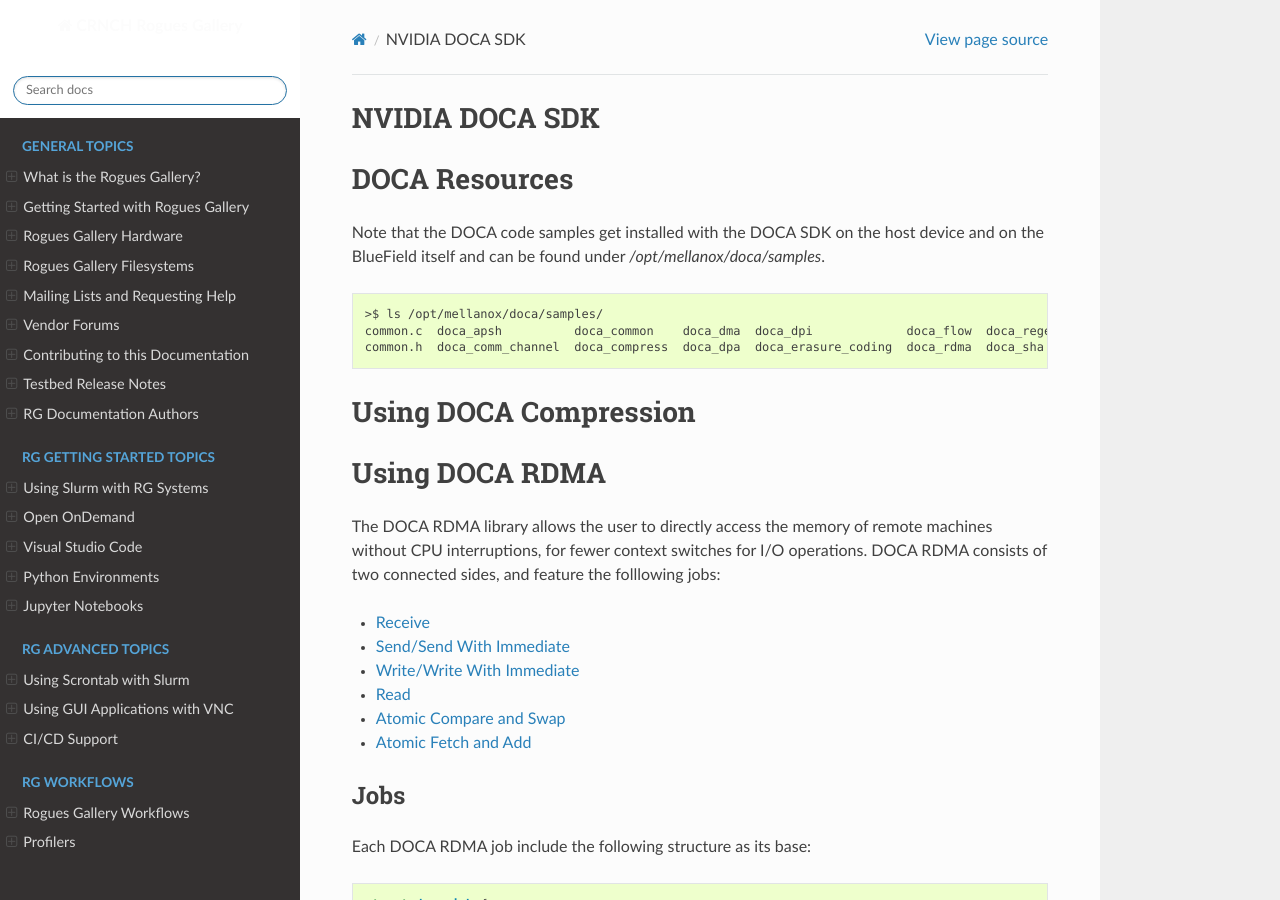
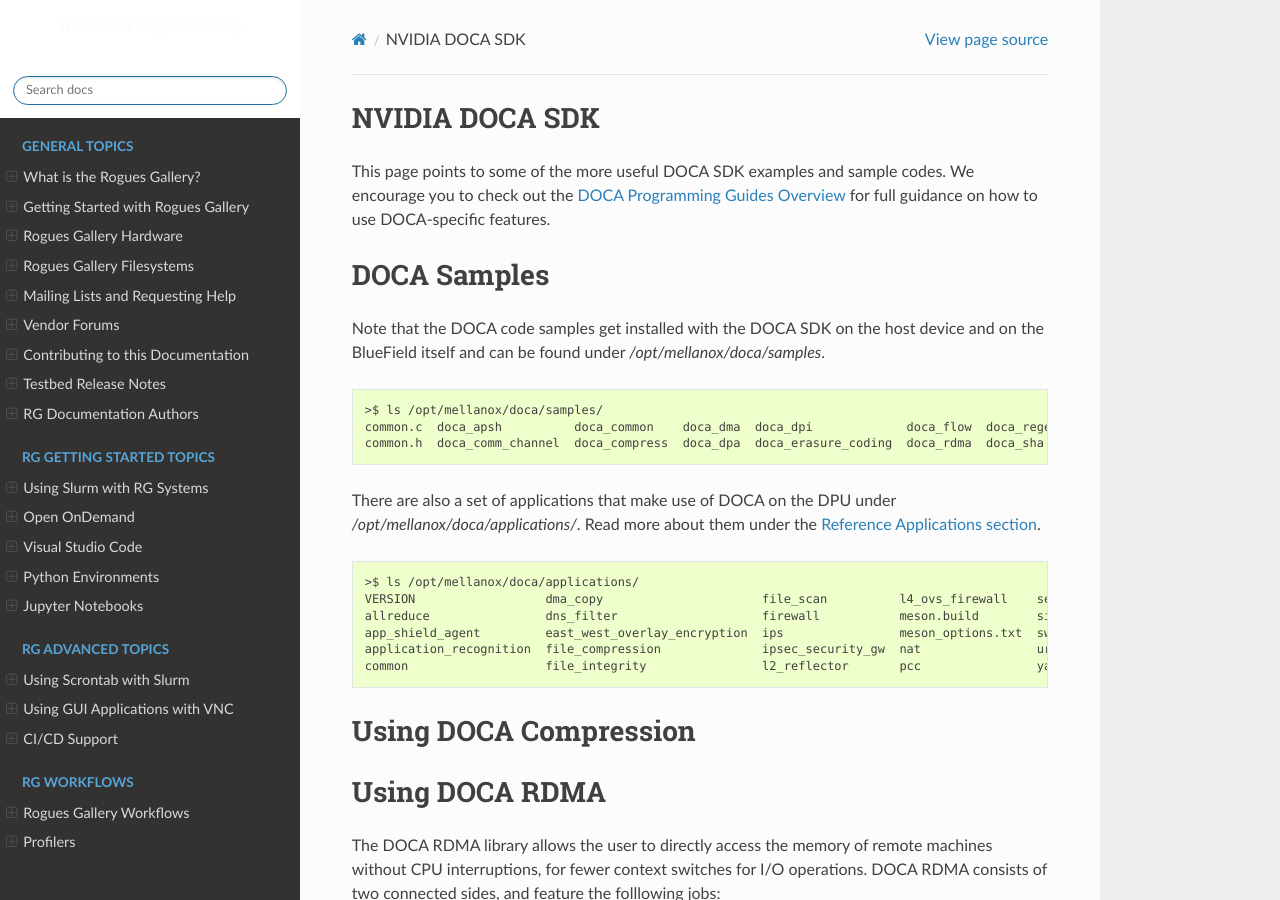
Before and after one commit to gt-crnch-rg/read-the-docs, a Sphinx documentation site: the page built from docs/networking/nvidia-doca-sdk.rst, in a window 1280 px wide and 900 px high. Built offline with Sphinx 7.4.7 and the Read the Docs theme 2.0.0, drawn with Linux system fonts in a browser that asks for light colours; pages that are not in the unit, such as notebooks, are missing from menus.

Commit message:
Update nvidia-doca-sdk.rst
Updated apps section.

```diff
--- a/docs/networking/nvidia-doca-sdk.rst
+++ b/docs/networking/nvidia-doca-sdk.rst
@@ -2,8 +2,10 @@
 NVIDIA DOCA SDK
 ===============
 
+This page points to some of the more useful DOCA SDK examples and sample codes. We encourage you to check out the `DOCA Programming Guides Overview <https://docs.nvidia.com/doca/sdk/programming-guides-overview/index.html>`__ for full guidance on how to use DOCA-specific features.
+
 ==============
-DOCA Resources
+DOCA Samples
 ==============
 
 Note that the DOCA code samples get installed with the DOCA SDK on the host device and on the BlueField itself and can be found under `/opt/mellanox/doca/samples`.
@@ -13,6 +15,17 @@
   >$ ls /opt/mellanox/doca/samples/
   common.c  doca_apsh          doca_common    doca_dma  doca_dpi             doca_flow  doca_regex  doca_telemetry
   common.h  doca_comm_channel  doca_compress  doca_dpa  doca_erasure_coding  doca_rdma  doca_sha    flexio
+
+There are also a set of applications that make use of DOCA on the DPU under `/opt/mellanox/doca/applications/`. Read more about them under the `Reference Applications section <https://docs.nvidia.com/doca/sdk/index.html#reference-applications>`__.
+
+.. code::
+
+  >$ ls /opt/mellanox/doca/applications/
+  VERSION                  dma_copy                      file_scan          l4_ovs_firewall    secure_channel
+  allreduce                dns_filter                    firewall           meson.build        simple_fwd_vnf
+  app_shield_agent         east_west_overlay_encryption  ips                meson_options.txt  switch
+  application_recognition  file_compression              ipsec_security_gw  nat                url_filter
+  common                   file_integrity                l2_reflector       pcc                yara_inspection
 
 ======================
 Using DOCA Compression
```
